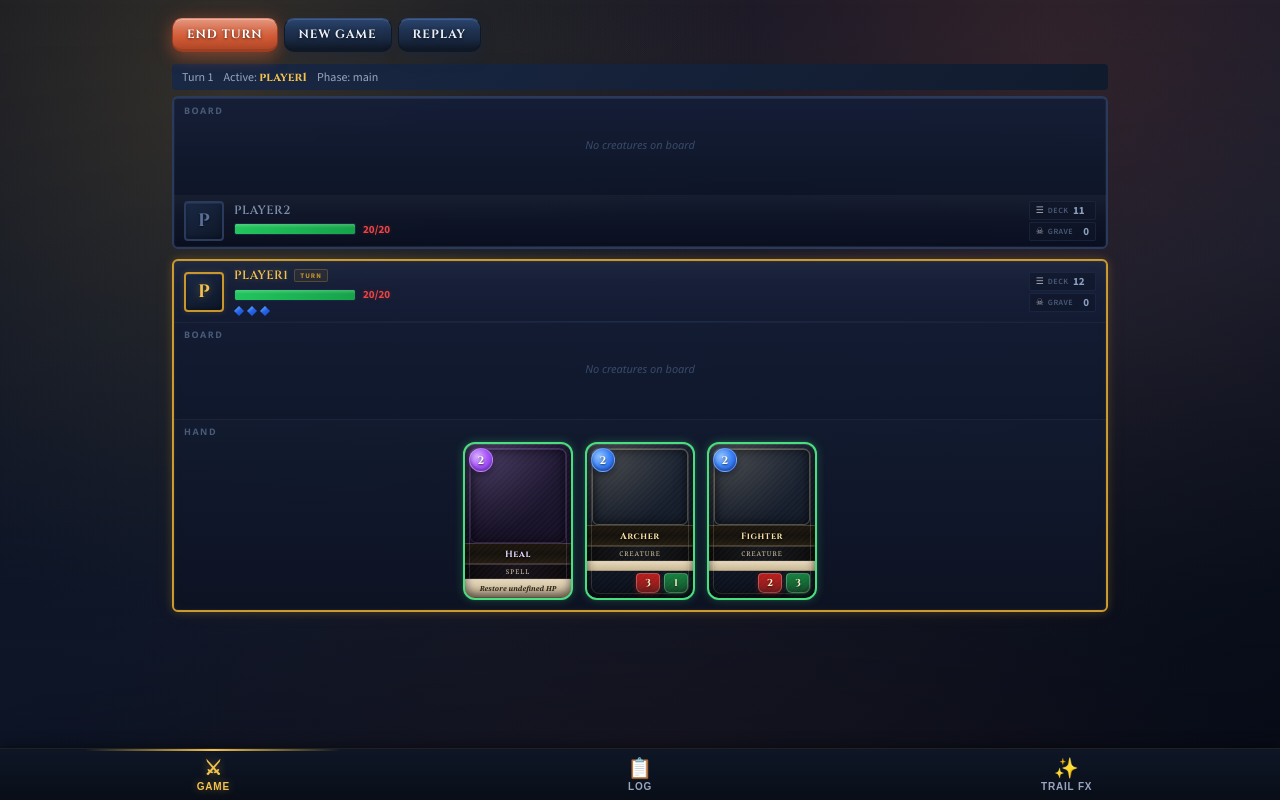
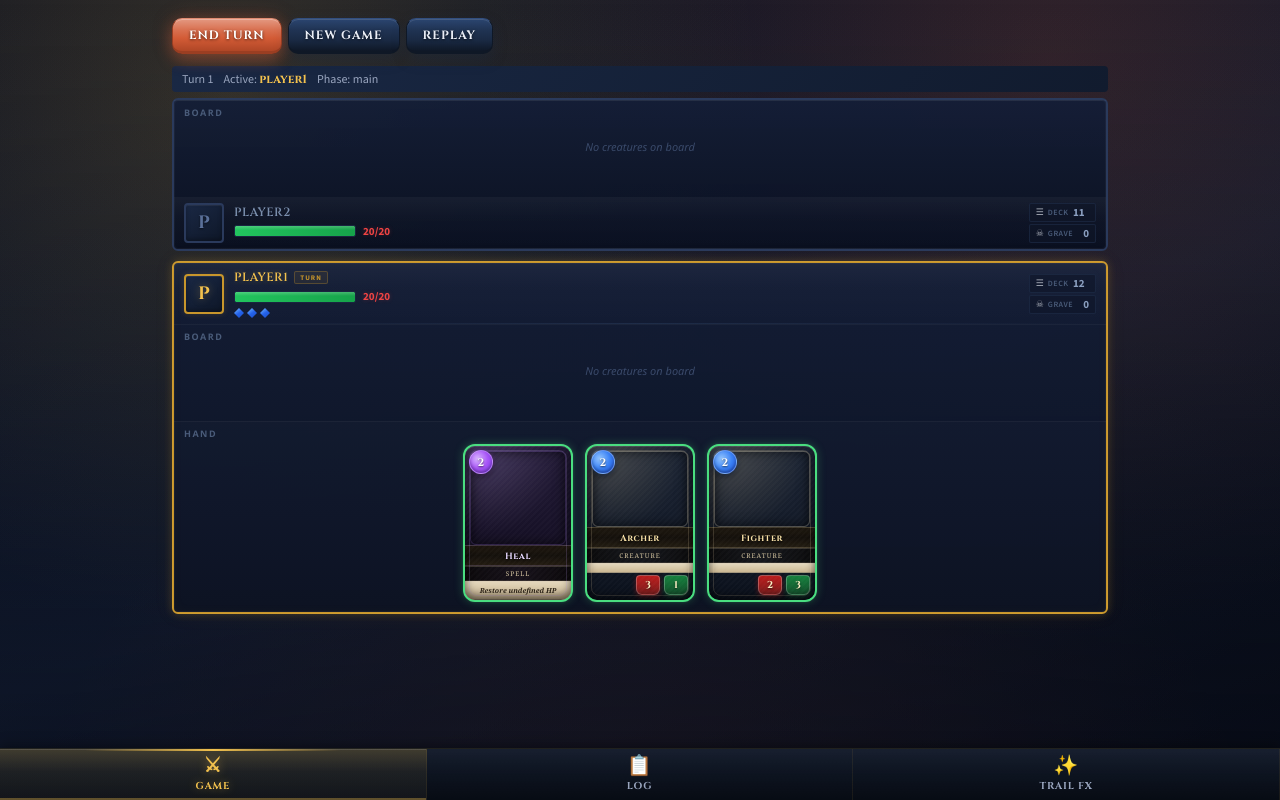
Before and after one commit to deljdlx/tdc, a website built with Vite: page index.html in a window 1280 px wide. Built offline with nearby package versions, Linux system fonts and the light colour scheme.

Commit message:
Improve button styling for a more game-like UI

```diff
--- a/src/adapters/ui-dev/styles.scss
+++ b/src/adapters/ui-dev/styles.scss
@@ -152,24 +152,66 @@
     justify-content: center;
     gap: 3px;
     border: none;
-    background: none;
+    border-right: 1px solid rgba($gold, 0.08);
+    background:
+        linear-gradient(
+            to bottom,
+            rgba(white, 0.04) 0%,
+            rgba(white, 0.01) 35%,
+            rgba(black, 0.18) 100%
+        );
     color: $text-dim;
     font-size: 10px;
     font-weight: 700;
+    font-family: 'Cinzel', 'Georgia', serif;
     letter-spacing: 0.8px;
     text-transform: uppercase;
     cursor: pointer;
-    transition: color 0.2s, background 0.2s, text-shadow 0.2s;
+    transition: color 0.2s, background 0.2s, text-shadow 0.2s, box-shadow 0.2s;
     position: relative;
+    overflow: hidden;
+
+    &::before {
+        content: '';
+        position: absolute;
+        inset: 0;
+        background: linear-gradient(120deg, rgba($gold, 0) 0%, rgba($gold, 0.13) 48%, rgba($gold, 0) 100%);
+        transform: translateX(-120%);
+        transition: transform 0.35s ease;
+        pointer-events: none;
+    }
 
     &:hover {
-        background: rgba(white, 0.04);
+        background:
+            linear-gradient(
+                to bottom,
+                rgba(white, 0.08) 0%,
+                rgba(white, 0.02) 40%,
+                rgba(black, 0.2) 100%
+            );
         color: color.adjust($text-dim, $lightness: 12%);
+        box-shadow:
+            inset 0 1px 0 rgba(white, 0.08),
+            inset 0 -2px 0 rgba($gold, 0.15);
+
+        &::before {
+            transform: translateX(120%);
+        }
     }
 
     &.active {
         color: $gold;
-        text-shadow: 0 0 8px rgba($gold, 0.4);
+        text-shadow: 0 0 10px rgba($gold, 0.45);
+        background:
+            linear-gradient(
+                to bottom,
+                rgba($gold, 0.22) 0%,
+                rgba($gold, 0.08) 45%,
+                rgba($gold, 0.04) 100%
+            );
+        box-shadow:
+            inset 0 1px 0 rgba(white, 0.12),
+            inset 0 -2px 0 rgba($gold, 0.35);
 
         &::after {
             content: '';
@@ -243,9 +285,9 @@
     cursor: pointer;
     font-size: 12px;
     font-weight: 700;
+    font-family: 'Cinzel', 'Georgia', serif;
     text-transform: uppercase;
     letter-spacing: 1px;
-    font-family: 'Cinzel', 'Georgia', serif;
     text-shadow: 0 1px 3px rgba(black, 0.65);
     position: relative;
     overflow: hidden;
@@ -263,6 +305,15 @@
         pointer-events: none;
     }
 
+    &:hover:not(:disabled) {
+        transform: translateY(-1px);
+
+        &::before {
+            opacity: 0.9;
+            transform: translateY(4px);
+        }
+    }
+
     &:active:not(:disabled) {
         transform: translateY(2px) scale(0.98);
         border-bottom-width: 2px;
@@ -274,15 +325,6 @@
         filter: grayscale(0.5);
     }
 
-    &:hover:not(:disabled) {
-        transform: translateY(-1px);
-
-        &::before {
-            opacity: 0.9;
-            transform: translateY(4px);
-        }
-    }
-
     &:focus-visible {
         outline: 2px solid rgba($gold, 0.6);
         outline-offset: 2px;
@@ -291,7 +333,7 @@
 
 @include mobile-md {
     .btn {
-        padding: 7px 14px;
+        padding: 8px 16px;
         font-size: 12px;
     }
 }
```
